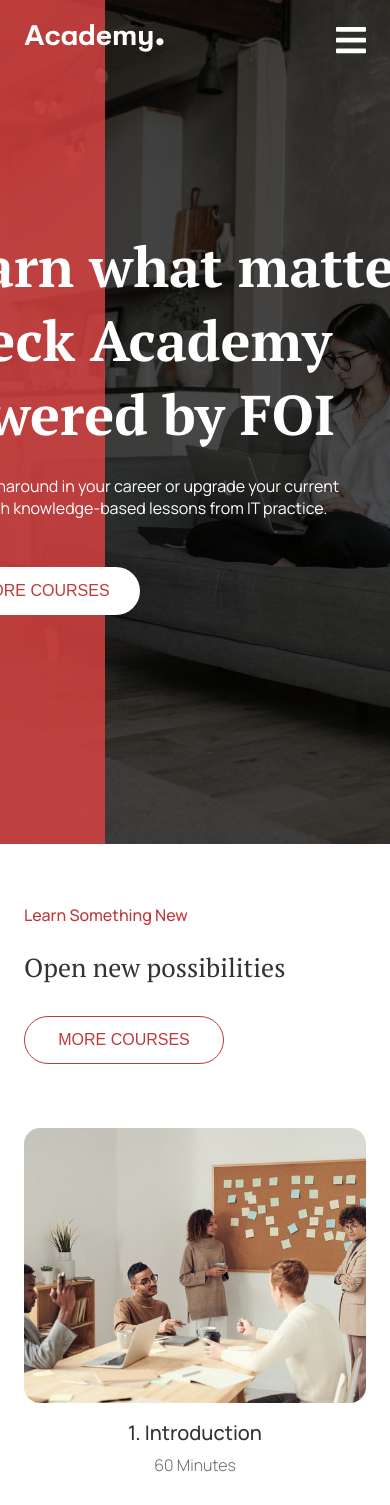
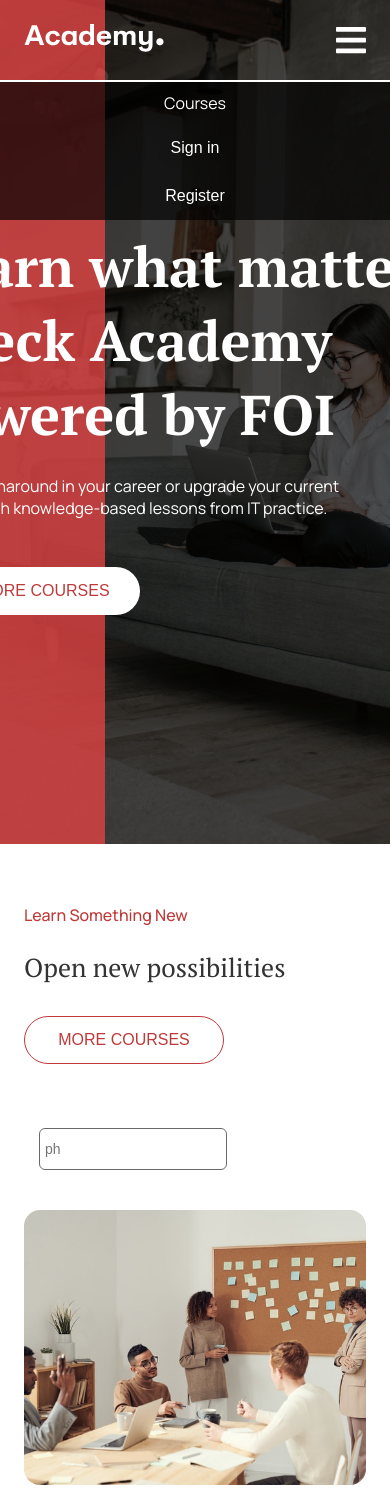
Before and after one commit to DorianBadel/SpeckAcademy, a React (Create React App) app: page / in a window 390 px wide. Shown: the top 1505 px of the page. Built offline with nearby package versions, Linux system fonts and the light colour scheme.

Commit message:
Hamburger-90% Search-50%

```diff
--- a/src/components/Button/Button.js
+++ b/src/components/Button/Button.js
@@ -4,7 +4,8 @@
 const Button = ({
   modifiers,
   children,
-  onClick
+  onClick,
+  isMobile
 }) => {
   const modifierClasses = {
         secondary: 'Button_secondary',
@@ -19,7 +20,7 @@
   modifiers.map(modifier => (buttonClass += " " + modifierClasses[modifier]));
 
   return (
-    <button className={buttonClass} onClick={onClick}> {children} </button>
+    <button className={buttonClass} onClick={() => isMobile && onClick}> {children} </button>
   );
 };
 
--- a/src/components/Button/Button.scss
+++ b/src/components/Button/Button.scss
@@ -16,13 +16,25 @@
 
   text-transform: uppercase;
 
+
+
   &:hover{
     transition: all 0.3s ease-in-out;
     filter: drop-shadow(0 3px 3px th.$colorTextPrimary);
   }
 
   &_nav{
-    width: 150px;
+    width: 100%;
+    border-radius: 0;
+    text-transform: none;
+
+
+    @media(th.$desktop){
+      border-radius: 30px;
+      text-transform: uppercase;
+      width: 150px;
+
+    }
 
     &:hover{
       transition: all 0.3s ease-in-out;
@@ -33,7 +45,10 @@
   &_secondary{
     background-color: th.$colorPrimary;
     color: th.$colorSecondary;
+
+
   }
+
 
   &_outline {
       border: 1px solid th.$colorPrimary;
--- a/src/components/CourseCard/CourseCardStyle.js
+++ b/src/components/CourseCard/CourseCardStyle.js
@@ -1,7 +1,6 @@
 import styled from "styled-components";
-import {NavLink, Link} from "react-router-dom";
+import {Link} from "react-router-dom";
 import {colors, breakpoints} from "../../lib/style/theme";
-import { ReactComponent as HamburgerIcon } from "../../assets/images/icon-hamburger.svg"
 
 export const Course = styled(Link)`
     &:hover {
--- a/src/components/Header/Header.js
+++ b/src/components/Header/Header.js
@@ -1,6 +1,4 @@
-import React from 'react';
-import './Header.scss';
-import {NavLink} from "react-router-dom";
+import React, {useState} from 'react';
 import {
   Header as HeaderWrapper,
   HeaderInner,
@@ -18,24 +16,46 @@
 
 
 const Header = ({ isSecondary }) => {
+
+  const [navOpen, openTheNav] = useState(true);
+
+  window.addEventListener('load', function (){
+    widthCheck();
+  });
+
+  window.addEventListener('resize', function (){
+    widthCheck();
+  });
+
+  function widthCheck(){
+    if(window.innerWidth > 1024) openTheNav(navOpen => true);
+    else openTheNav(navOpen => false);
+  }
+
+
+
+
   return(
     <HeaderWrapper isSecondary={isSecondary}>
       <HeaderInner>
         <LogoLink to="/">
           <LogoElement src={LogoImg} alt="Academy logo"/>
         </LogoLink>
-        <Hamburger />
+        <Hamburger
+        onClick={() => openTheNav(!navOpen)} />
+        {navOpen  &&
           <Nav>
-          <HeaderNavLink to="/courses">
+            <HeaderNavLink to="/courses" >
               Courses
             </HeaderNavLink>
-          <ButtonLink to="/">
-            <Button modifiers={['nav']}> Sign in </Button>
+            <ButtonLink to="/" >
+              <Button modifiers={['nav']}  > Sign in </Button>
             </ButtonLink>
             <ButtonLink to="/">
               <Button modifiers={['nav','secondary']}> Register </Button>
             </ButtonLink>
           </Nav>
+        }
       </HeaderInner>
     </HeaderWrapper>
   );
--- a/src/components/Header/HeaderStyle.js
+++ b/src/components/Header/HeaderStyle.js
@@ -48,25 +48,53 @@
     @media (${breakpoints.desktop}){ display: none; }
 
     path{ fill: ${colors.bgPrimary}; }
+
+
 `;
 
 export const Nav = styled.nav`
-    display: none;
+    //display: none;
+    display: flex;
+    flex-direction: column;
+
+    position: absolute;
+    top: 80px;
+    right: 0px;
+    width: 100%;
+    border-top: 2px solid ${colors.bgPrimary};
+    text-align: center;
 
     @media (${breakpoints.desktop}){
         display: inline-flex;
+        flex-direction: initial;
         align-items: center;
+        top: 50px;
+
+        right: 30px;
+
+        width: auto;
+        background: none;
+        border-top: none;
+        text-align: left;
     }
 
 `;
 
 export const HeaderNavLink = styled(NavLink)`
     color: ${colors.secondary};
+    padding: 10px;
+    background-color: ${colors.overlaySecondary};
+
+
+    @media (${breakpoints.desktop}){
+        padding: 0px;
         letter-spacing: 1px;
         margin-right: 48px;
         transition: text-shadow 0.3s ease-out;
+        background-color: transparent;
         position: relative;
         cursor: pointer;
+    }
 
     &:hover {
         text-shadow: 0.7px 0 0 ${colors.bgSecondary};
@@ -80,8 +108,23 @@
 `;
 
 export const ButtonLink = styled(Link)`
+    border-radius: 0px;
+    background-color: transparent;
+
+    @media (${breakpoints.desktop}){
         display: inline-block;
         margin-right: 24px;
+    }
+
+    & .Button{
+
+
+        @media (${breakpoints.maxDesktop}){
+            color: ${colors.secondary};
+            background-color: ${colors.overlaySecondary};
+        }
+    }
+
 
     &:last-child {
         margin-right: 0;
--- /dev/null
+++ b/src/components/SearchBar/SearchBar.js
@@ -0,0 +1,16 @@
+import React from 'react';
+import {
+    Container,
+    Input
+} from './SearchBarStyle';
+
+const SearchBar = (
+    props) => {
+    return (
+        <Container>
+            <Input type="text" placeholder={props.placeholder} disabled={props.disabledState} onChange={(input) => props.onValueChange(input.target.value)} ></Input>
+        </Container>
+    );
+  };
+
+  export default SearchBar;
--- /dev/null
+++ b/src/components/SearchBar/SearchBarStyle.js
@@ -0,0 +1,32 @@
+import styled from "styled-components";
+import {NavLink, Link} from "react-router-dom";
+import {colors, breakpoints} from "../../lib/style/theme";
+
+export const Container = styled.div`
+    padding: 0px 15px 0px 15px;
+    margin-bottom: 40px;
+
+    @media(${breakpoints.tabletMedium}){
+        max-width: 400px;
+        align-self: center;
+        padding: 0px;
+    }
+`;
+
+export const Input = styled.input`
+    border: 1px solid ${colors.textSecondary};
+    border-radius: 6px;
+    line-height: 40px;
+    outline: none;
+    font-size: 14px;
+
+    padding-left: 5px;
+
+    &:focus {
+        border-color: ${colors.textPrimary};
+    }
+
+    @media(${breakpoints.desktop}){
+        font-size: 16px;
+    }
+`;
--- a/src/lib/style/theme.js
+++ b/src/lib/style/theme.js
@@ -19,8 +19,10 @@
 export const breakpoints = {
   mobileLarge: 'min-width: 375px',
   tabletSmall: 'min-width: 481px',
+  tabletMedium: 'min-width: 576px',
   tablet: 'min-width: 768px',
   desktop: 'min-width: 1024px',
+  maxDesktop: 'max-width: 1024px',
   desktopLarge: 'min-width: 1300px',
 };
 
--- a/src/pages/Home/Home.js
+++ b/src/pages/Home/Home.js
@@ -12,6 +12,7 @@
 import {Grid} from "../../lib/style/generalStyles";
 
 import coursesMock from '../../lib/style/mock/courses';
+import SearchBar from '../../components/SearchBar/SearchBar';
 
 
 function Home(){
@@ -23,8 +24,15 @@
         }, 1000)
     }, [])
 
+    const [searchInput, setSearchInput] = useState("");
 
-    window.scrollTo(0, 0);
+    const handleChange = (e) => {
+        //e.preventDefault();
+        setSearchInput(e);
+        console.log(e);
+    };
+
+    //window.scrollTo(0, 0);
     return(
         <Main>
             <Header/>
@@ -37,6 +45,13 @@
             buttonText={"More courses"}
             linkTo ={"/courses"}
             >
+
+                <SearchBar
+                onValueChange={handleChange}
+                placeholder={"ph"}
+                disabledState={false}
+                />
+
                 {courses && <Grid>
                     {courses.map((course, index) => index <= 3 &&
                     <CourseCard
```
Lines whose indentation alone changed are shown as unchanged.
